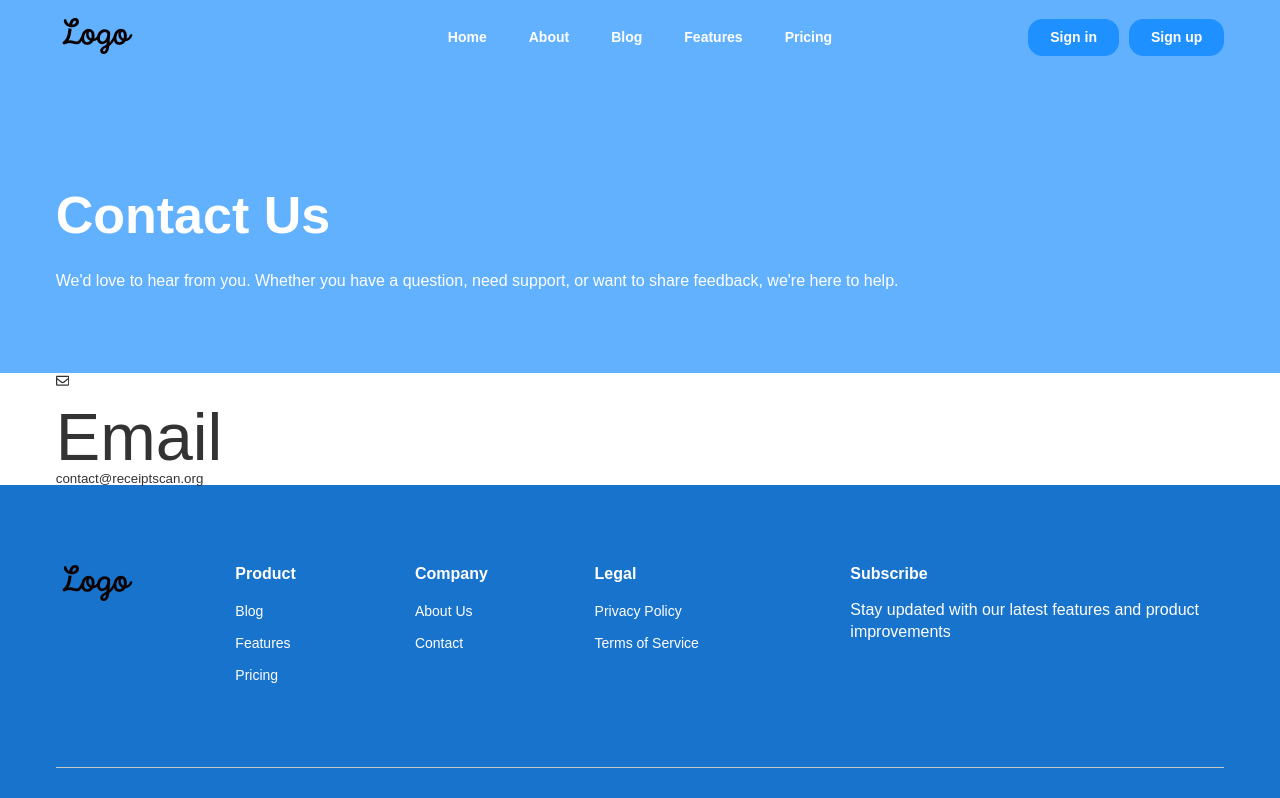
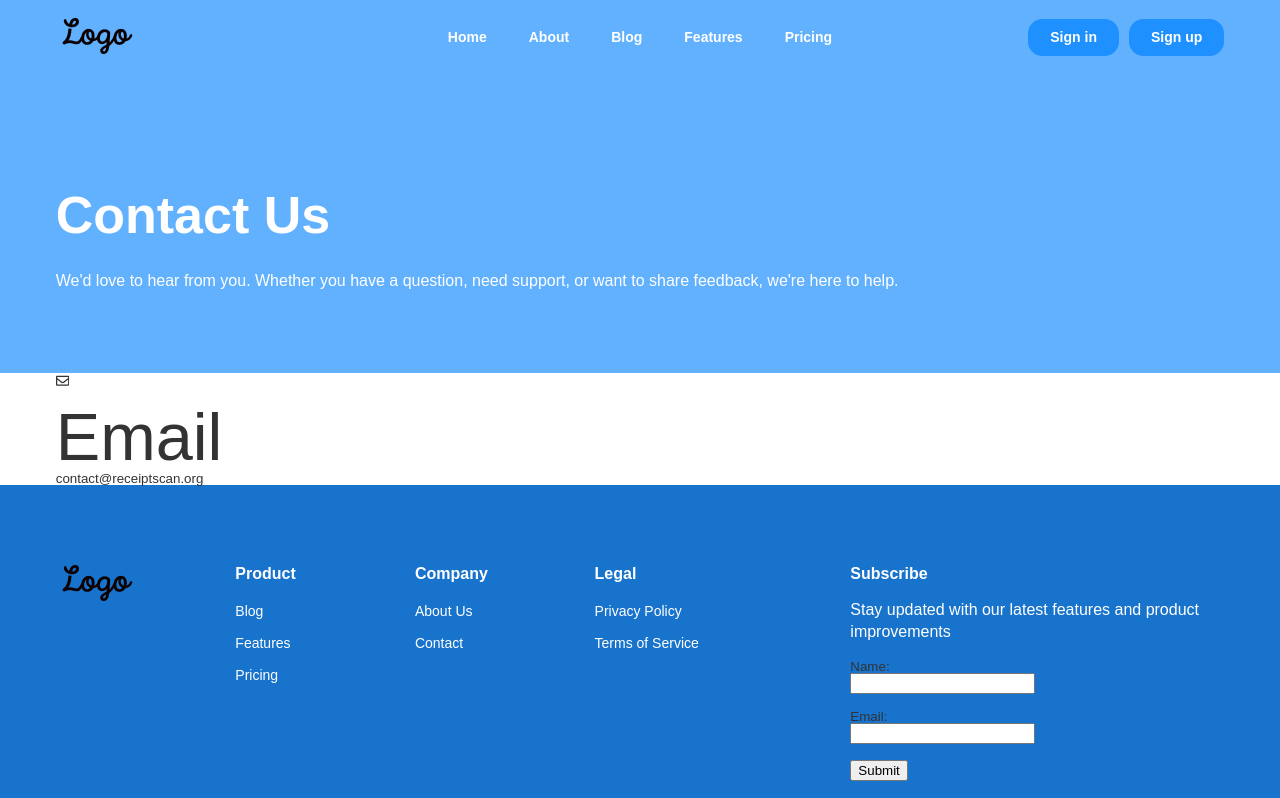
Before and after one commit to subzero783/receipt-scan, a Next.js app: page /contact in a window 1280 px wide. Shown: the top 798 px of the page. Built offline with nearby package versions, Linux system fonts and the light colour scheme; no server answers; a web font is replaced by a local one.

Commit message:
RSSCN-83 Working on AweberSubscriberFormOne

```diff
--- a/app/login/page.jsx
+++ b/app/login/page.jsx
@@ -13,7 +13,10 @@ const LoginPage = () => {
   const [error, setError] = useState("");
   const { data: session, status: sessionStatus } = useSession();
 
-  const signin_data = siteData[5].signin_page;
+  const signin_data = siteData.find(item => item.signin_page)?.signin_page;
+
+  if (!signin_data) return <div>Loading...</div>;
+
   const hero_section = signin_data.hero_section;
   const cta = signin_data.cta;
 
--- a/assets/styles/globals.css
+++ b/assets/styles/globals.css
@@ -40,7 +40,7 @@
 @import "privacy-policy-page.css";
 @import "terms-page.css";
 @import "contact-page.css";
-
+@import "subscription-form-one.css";
 
 
 /* Text */
--- /dev/null
+++ b/assets/styles/subscription-form-one.css
@@ -0,0 +1,8 @@
+.subscription-form-one {
+    .af-body {
+        margin-top: 16px;
+        display: flex;
+        flex-flow: column nowrap;
+        gap: 16px;
+    }
+}
--- a/components/AweberSubscribeFormOne.jsx
+++ b/components/AweberSubscribeFormOne.jsx
@@ -2,7 +2,90 @@
 
 const AweberSubscribeFormOne = () => {
     return (
-        <></>
+        <div className="subscription-form-one">
+            <form
+                method="post"
+                className="af-form-wrapper"
+                acceptCharset="UTF-8"
+                action="https://www.aweber.com/scripts/addlead.pl"
+            >
+                <div style={{ display: "none" }}>
+                    <input type="hidden" name="meta_web_form_id" defaultValue={1685559735} />
+                    <input type="hidden" name="meta_split_id" defaultValue="" />
+                    <input type="hidden" name="listname" defaultValue="awlist6812316" />
+                    <input
+                        type="hidden"
+                        name="redirect"
+                        defaultValue="https://www.aweber.com/thankyou.htm?m=default"
+                        id="redirect_9ac27c7b91360b3831b4d0916fa4a96c"
+                    />
+                    <input
+                        type="hidden"
+                        name="meta_adtracking"
+                        defaultValue="ReceiptScan.org_Subscribe_Form"
+                    />
+                    <input type="hidden" name="meta_message" defaultValue={1} />
+                    <input type="hidden" name="meta_required" defaultValue="name,email" />
+                    <input type="hidden" name="meta_tooltip" defaultValue="" />
+                </div>
+                <div id="af-form-1685559735" className="af-form">
+                    <div id="af-body-1685559735" className="af-body af-standards">
+                        <div className="af-element">
+                            <label className="previewLabel" htmlFor="awf_field-118589134">
+                                Name:
+                            </label>
+                            <div className="af-textWrap">
+                                <input
+                                    id="awf_field-118589134"
+                                    type="text"
+                                    name="name"
+                                    className="text"
+                                    defaultValue=""
+                                    onFocus=" if (this.value == '') { this.value = ''; }"
+                                    onBlur="if (this.value == '') { this.value='';} "
+                                    tabIndex={500}
+                                />
+                            </div>
+                            <div className="af-clear" />
+                        </div>
+                        <div className="af-element">
+                            <label className="previewLabel" htmlFor="awf_field-118589135">
+                                Email:
+                            </label>
+                            <div className="af-textWrap">
+                                <input
+                                    className="text"
+                                    id="awf_field-118589135"
+                                    type="email"
+                                    name="email"
+                                    defaultValue=""
+                                    tabIndex={501}
+                                    onFocus=" if (this.value == '') { this.value = ''; }"
+                                    onBlur="if (this.value == '') { this.value='';}"
+                                />
+                            </div>
+                            <div className="af-clear" />
+                        </div>
+                        <div className="af-element buttonContainer">
+                            <input
+                                name="submit"
+                                className="submit"
+                                type="submit"
+                                defaultValue="Submit"
+                                tabIndex={502}
+                            />
+                            <div className="af-clear" />
+                        </div>
+                    </div>
+                </div>
+                <div style={{ display: "none" }}>
+                    <img
+                        src="https://forms.aweber.com/form/displays.htm?id=jGwcrKysnOzMrA=="
+                        alt=""
+                    />
+                </div>
+            </form>
+        </div>
     )
 }
 
--- a/components/ContactForm.jsx
+++ b/components/ContactForm.jsx
@@ -14,7 +14,7 @@ const ContactForm = () => {
             <div className="container">
                 <div className="row">
                     <div className="col">
-                        <AweberSubscribeFormOne />
+
                     </div>
                     <div className="col">
                         <div className="contact-info">
--- a/components/Footer.jsx
+++ b/components/Footer.jsx
@@ -4,13 +4,13 @@ import SocialMedia from "@/components/SocialMedia";
 import LogoLinkImage from "./LogoLinkImage";
 import { useSession } from "next-auth/react";
 import siteData from "@/data/siteData.json";
+import AweberSubscribeFormOne from '@/components/AweberSubscribeFormOne';
 
 const Footer = () => {
 
   const { data: session } = useSession();
 
   const footer_menu = siteData.find(item => item.footer_menu)?.footer_menu;
-
 
   return (
     <section className="footer">
@@ -55,7 +55,7 @@ const Footer = () => {
           <div className="col subscribe-column">
             <h3>Subscribe</h3>
             <p>Stay updated with our latest features and product improvements</p>
-            {/* Email subscription signup Goes Here */}
+            <AweberSubscribeFormOne />
           </div>
         </div>
       </div>
--- a/data/siteData.json
+++ b/data/siteData.json
@@ -346,21 +346,6 @@
   },
   {
     "signup_page": {
-      "hero_section": {
-        "small_title": "Simplify",
-        "title": "Ditch the receipt chaos",
-        "subtitle": "Automatically track and categorize your business expenses with our intelligent AI-powered receipt management tool",
-        "buttons": [
-          {
-            "text": "Start",
-            "link": "/"
-          },
-          {
-            "text": "Learn More",
-            "link": "/"
-          }
-        ]
-      },
       "registration": {
         "title": "Create your free account",
         "subtitle": "Get started in minutes and transform how you manage business expenses",
```
Also changed, not shown: app/pricing/page.jsx (+5 -2 lines), app/signup/page.jsx (+5 -3 lines).
